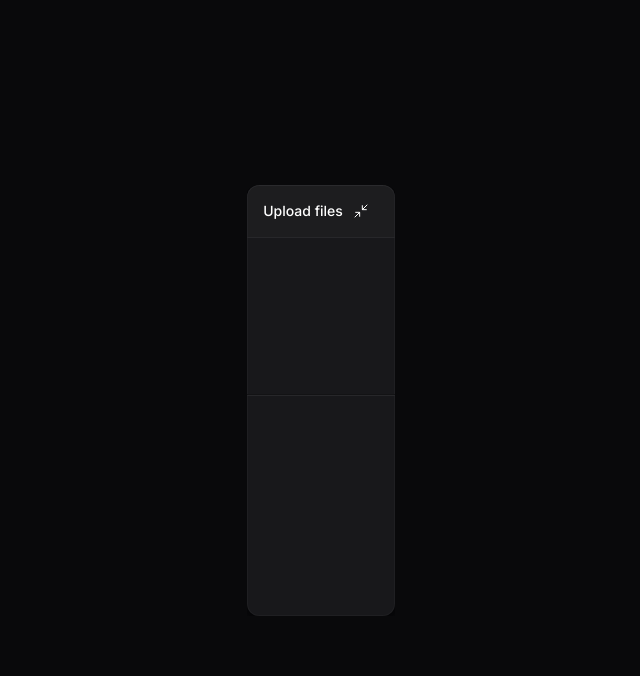
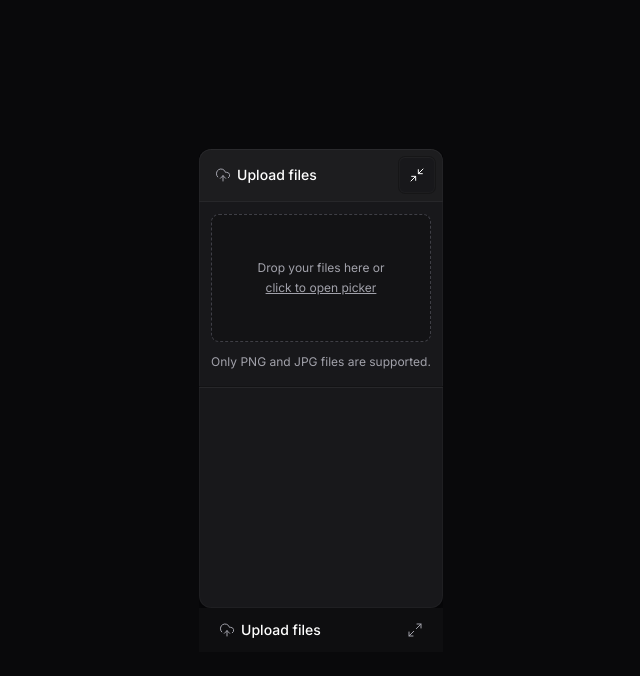
Before and after one commit to mmancilha/upload-widget, a React (Vite) app in the folder web/: page / in a window 1280 px wide. Shown: the top 676 px of the page, without its empty margins (319-959 px from the left). Built offline with nearby package versions, Linux system fonts and the light colour scheme.

Commit message:
Add dropzone component and title component

```diff
--- a/web/package.json
+++ b/web/package.json
@@ -15,6 +15,7 @@
     "lucide-react": "^0.562.0",
     "react": "^18.3.1",
     "react-dom": "^18.3.1",
+    "react-dropzone": "^14.3.8",
     "tailwind-merge": "^3.4.0",
     "tailwind-variants": "^3.2.2"
   },
--- a/web/src/app.tsx
+++ b/web/src/app.tsx
@@ -1,19 +1,9 @@
 import { UploadWidget } from "./components/upload-widget";
-import { UploadWidgetMinimizedButton } from "./components/upload-widget-minimized-button";
-import { useState } from "react";
 
 export function App() {
-  const [isWidgetOpen, setIsWidgetOpen] = useState(true);
-
   return (
     <main className="h-dvh flex flex-col items-center justify-center p-10">
-      {isWidgetOpen && (
-        <UploadWidget onClose={() => setIsWidgetOpen(false)} />
-      )}
-      <UploadWidgetMinimizedButton
-        isWidgetOpen={isWidgetOpen}
-        onOpenWidget={() => setIsWidgetOpen(true)}
-      />
+      <UploadWidget />
     </main>
   );
 }
--- a/web/src/components/upload-widget-dropzone.tsx
+++ b/web/src/components/upload-widget-dropzone.tsx
@@ -1,3 +1,33 @@
+import { useDropzone } from "react-dropzone";
+
 export function UploadWidgetDropzone() {
-  return <div className="px-3 h-32"></div>;
+  const { getRootProps, getInputProps, isDragActive } = useDropzone({
+    multiple: true,
+    accept: {
+      "image/jpeg": [],
+      "image/png": [],
+    },
+    onDrop(acceptedFiles) {
+      console.log(acceptedFiles);
+    },
+  });
+
+  return (
+    <div className="px-3 flex flex-col gap-3">
+      <div
+        data-active={isDragActive}
+        className="cursor-pointer text-zinc-400 bg-black/20 p-5 rounded-lg border border-zinc-700 border-dashed h-32 flex flex-col items-center justify-center gap-1 hover:border-zinc-600 transition-colors data-[active=true]:bg-indigo-500/10 data-[active=true]:border-indigo-500"
+        {...getRootProps()}
+      >
+        <input type="file" {...getInputProps()} />
+
+        <span className="text-xs">Drop your files here or</span>
+        <span className="text-xs underline">click to open picker</span>
+      </div>
+
+      <span className="text-xs text-zinc-400">
+        Only PNG and JPG files are supported.
+      </span>
+    </div>
+  );
 }
--- a/web/src/components/upload-widget-header.tsx
+++ b/web/src/components/upload-widget-header.tsx
@@ -1,17 +1,17 @@
+import * as Collapsible from "@radix-ui/react-collapsible";
 import { Minimize2 } from "lucide-react";
 import { Button } from "./ui/button";
+import { UploadWidgetTitle } from "./upload-widget-title";
 
-interface UploadWidgetHeaderProps {
-  onMinimize: () => void;
-}
-
-export function UploadWidgetHeader({ onMinimize }: UploadWidgetHeaderProps) {
+export function UploadWidgetHeader() {
   return (
     <div className="w-full p-4 py-2 bg-white/2 border-zinc-800 border-b flex items-center justify-between">
-      <span className="text-sm font-medium">Upload files</span>
-      <Button variant="ghost" size="icon" onClick={onMinimize}>
-        <Minimize2 strokeWidth={1.5} className="size-4" />
-      </Button>
+      <UploadWidgetTitle />
+      <Collapsible.Trigger asChild>
+        <Button size="icon" className="-mr-2">
+          <Minimize2 strokeWidth={1.5} className="size-4" />
+        </Button>
+      </Collapsible.Trigger>
     </div>
   );
 }
--- a/web/src/components/upload-widget-minimized-button.tsx
+++ b/web/src/components/upload-widget-minimized-button.tsx
@@ -1,27 +1,15 @@
 import * as Collapsible from "@radix-ui/react-collapsible";
-import { Upload } from "lucide-react";
-import { Button } from "./ui/button";
-import { UploadWidget } from "./upload-widget";
+import { Maximize2 } from "lucide-react";
+import { UploadWidgetTitle } from "./upload-widget-title";
 
-interface UploadWidgetMinimizedButtonProps {
-  isWidgetOpen: boolean;
-  onOpenWidget: () => void;
-}
-
-export function UploadWidgetMinimizedButton({
-  isWidgetOpen,
-  onOpenWidget,
-}: UploadWidgetMinimizedButtonProps) {
-  if (isWidgetOpen) return null;
-
+export function UploadWidgetMinimizedButton() {
   return (
-    <Button
-      variant="default"
-      size="icon"
-      className="fixed bottom-4 right-4 rounded-full shadow-lg"
-      onClick={onOpenWidget}
-    >
-      <Upload className="size-4" />
-    </Button>
+    <Collapsible.Trigger className="group w-full bg-white/2 py-3 px-5 flex items-center justify-between">
+      <UploadWidgetTitle />
+      <Maximize2
+        strokeWidth={1.5}
+        className="size-4 text-zinc-400 group-hover:text-zinc-50 transition-colors"
+      />
+    </Collapsible.Trigger>
   );
 }
--- /dev/null
+++ b/web/src/components/upload-widget-title.tsx
@@ -0,0 +1,10 @@
+import { UploadCloud } from "lucide-react";
+
+export function UploadWidgetTitle() {
+  return (
+    <div className="flex items-center gap-1.5 text-sm font-medium">
+      <UploadCloud className="size-4 text-zinc-400" strokeWidth={1.5} />
+      <span>Upload files</span>
+    </div>
+  );
+}
--- a/web/src/components/upload-widget.tsx
+++ b/web/src/components/upload-widget.tsx
@@ -2,25 +2,17 @@
 import { UploadWidgetDropzone } from "./upload-widget-dropzone";
 import { UploadWidgetHeader } from "./upload-widget-header";
 import { UploadWidgetUploadList } from "./upload-widget-upload-list";
+import { UploadWidgetMinimizedButton } from "./upload-widget-minimized-button";
 import { useState } from "react";
 
-interface UploadWidgetProps {
-  onClose?: () => void;
-}
-
-export function UploadWidget({ onClose }: UploadWidgetProps) {
+export function UploadWidget() {
   const [isOpen, setIsOpen] = useState(true);
-
-  const handleMinimize = () => {
-    setIsOpen(false);
-    onClose?.();
-  };
 
   return (
     <Collapsible.Root open={isOpen} onOpenChange={setIsOpen}>
       <Collapsible.Content className="data-[state=open]:animate-collapsible-down data-[state=closed]:animate-collapsible-up overflow-hidden">
         <div className="bg-zinc-900 w-full overflow-hidden max-w-[360px] rounded-xl shadow-shape">
-          <UploadWidgetHeader onMinimize={handleMinimize} />
+          <UploadWidgetHeader />
 
           <div className="flex flex-col gap-4 py-3">
             <UploadWidgetDropzone />
@@ -31,6 +23,7 @@
           </div>
         </div>
       </Collapsible.Content>
+      <UploadWidgetMinimizedButton />
     </Collapsible.Root>
   );
 }
```
Also changed, not shown: 1 other file (tests, documents, lock files or other folders).
